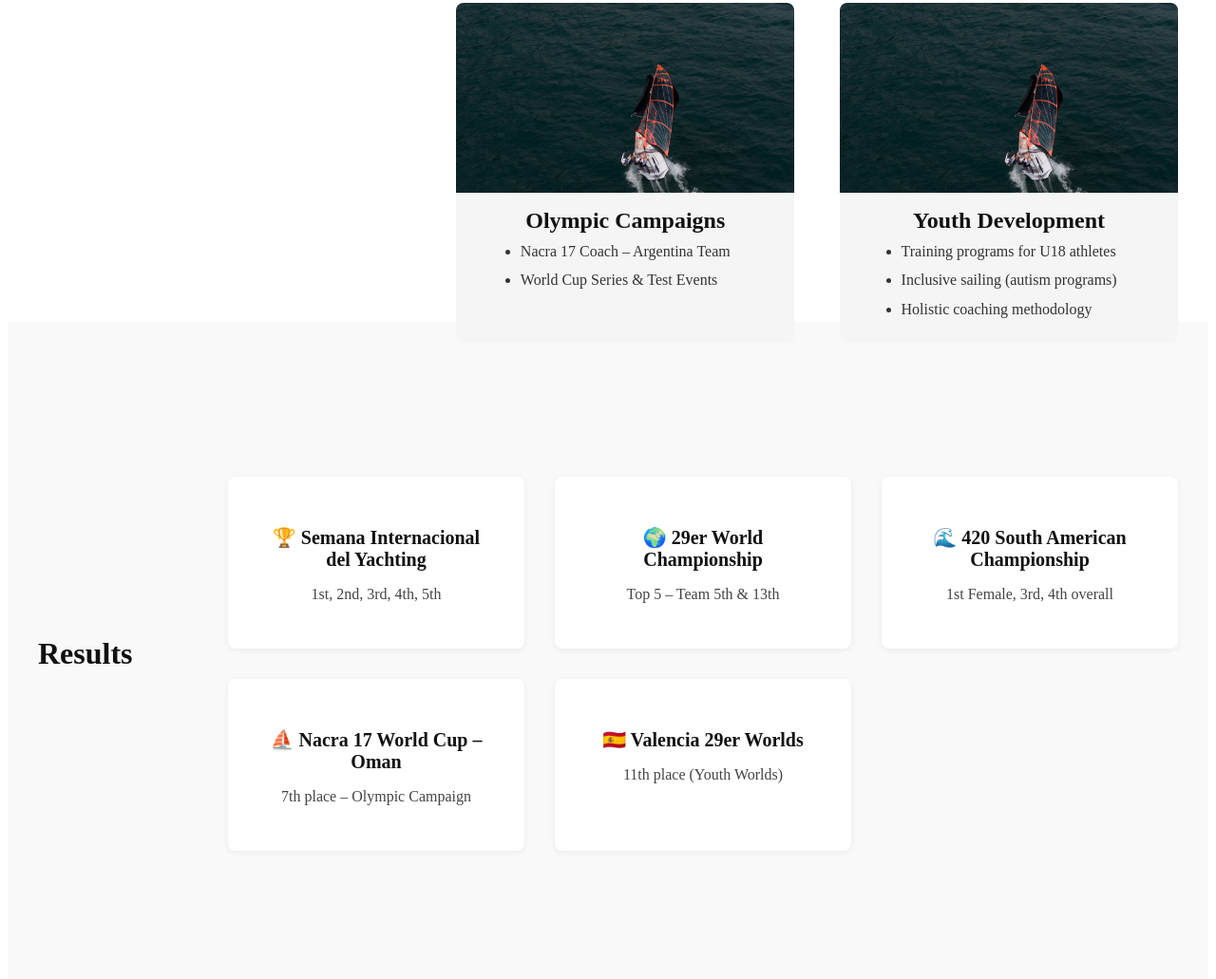
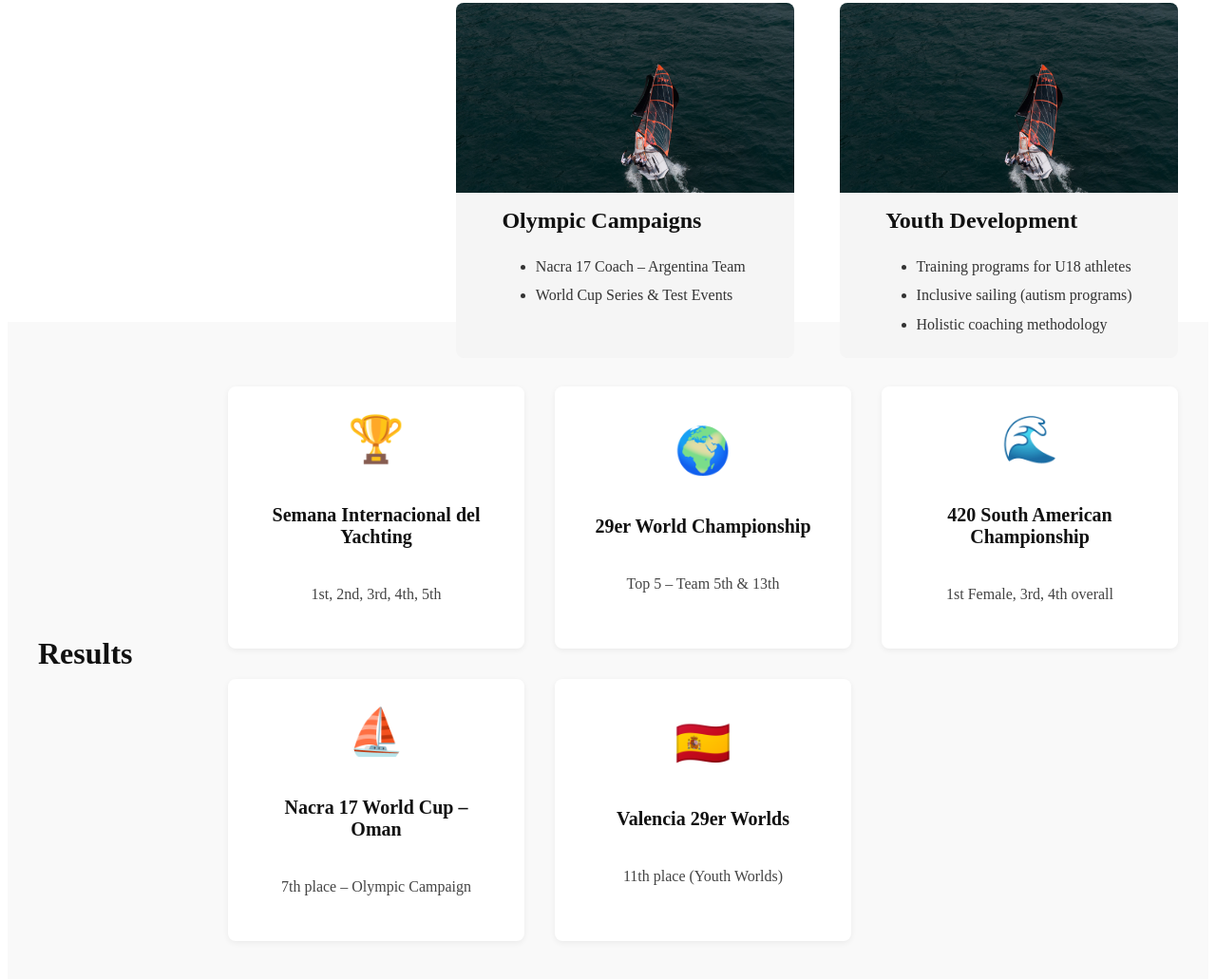
Before and after one commit to FedericoSecchi/Federico-Garcia, a plain HTML site: page index.html in a window 1280 px wide. Shown: the part 1985-3016 px from the top of the page at 95% size. Drawn offline with Linux system fonts and the light colour scheme.

Commit message:
🔧 Ajustes en layout: íconos más grandes y centrados en sección de resultados

```diff
--- a/index.html
+++ b/index.html
@@ -123,23 +123,28 @@
     <h2>Results</h2>
     <div class="results-grid">
       <div class="result-item">
-        <h3>🏆 Semana Internacional del Yachting</h3>
+        <span class="result-icon">🏆</span>
+        <h3>Semana Internacional del Yachting</h3>
         <p>1st, 2nd, 3rd, 4th, 5th</p>
       </div>
       <div class="result-item">
-        <h3>🌍 29er World Championship</h3>
+        <span class="result-icon">🌍</span>
+        <h3>29er World Championship</h3>
         <p>Top 5 – Team 5th & 13th</p>
       </div>
       <div class="result-item">
-        <h3>🌊 420 South American Championship</h3>
+        <span class="result-icon">🌊</span>
+        <h3>420 South American Championship</h3>
         <p>1st Female, 3rd, 4th overall</p>
       </div>
       <div class="result-item">
-        <h3>⛵️ Nacra 17 World Cup – Oman</h3>
+        <span class="result-icon">⛵️</span>
+        <h3>Nacra 17 World Cup – Oman</h3>
         <p>7th place – Olympic Campaign</p>
       </div>
       <div class="result-item">
-        <h3>🇪🇸 Valencia 29er Worlds</h3>
+        <span class="result-icon">🇪🇸</span>
+        <h3>Valencia 29er Worlds</h3>
         <p>11th place (Youth Worlds)</p>
       </div>
     </div>
--- a/style.css
+++ b/style.css
@@ -274,13 +274,18 @@ header {
   font-size: 1.5rem;
   margin: 1rem 1.5rem 0.5rem;
   color: #111;
+  text-align: left;
+  padding-left: 1.5rem;
 }
 
 .experience-item ul {
   padding: 0;
-  margin: 0 auto;
+  margin: 1rem auto 0 0;
   display: inline-block;
   text-align: left;
+  margin-top: 1rem;
+  text-align: left;
+  padding-left: 2rem;
 }
 
 .experience-item ul li {
@@ -338,6 +343,11 @@ header {
   box-shadow: 0 2px 6px rgba(0, 0, 0, 0.06);
   text-align: center;
   transition: transform 0.3s ease;
+  display: flex;
+  flex-direction: column;
+  align-items: center;
+  justify-content: center;
+  gap: 1rem;
 }
 
 .result-item:hover {
@@ -353,6 +363,14 @@ header {
 .result-item p {
   font-size: 1rem;
   color: #444;
+}
+
+
+.result-icon {
+  display: block;
+  font-size: 3rem;
+  line-height: 1;
+  margin-bottom: 0.5rem;
 }
 
 /* === CONTACT === */
```
